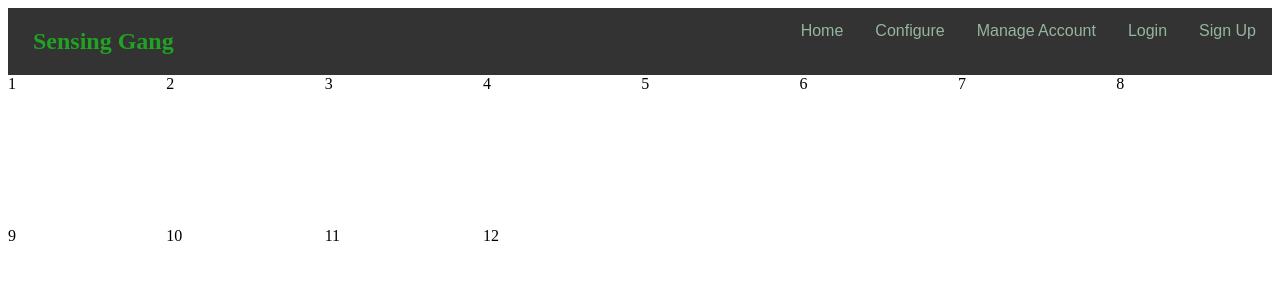
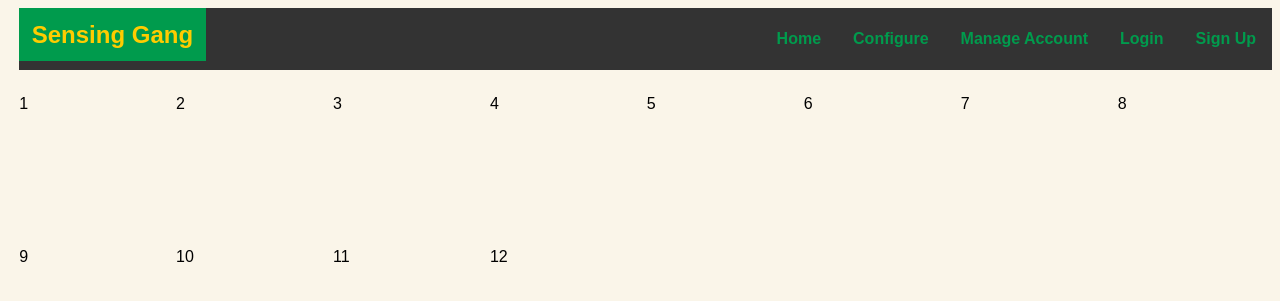
Before and after one commit to UBCO-COSC-310-Winter-2022-T2/the-project-sensinggang, a Django app: page / in a window 1280 px wide. Shown: the top 301 px of the page. Run offline with Django 3.2, Linux system fonts and the light colour scheme.

Commit message:
css work on masterStyle

```diff
--- a/sensingGang/static/masterStyle.css
+++ b/sensingGang/static/masterStyle.css
@@ -1,30 +1,81 @@
+div.nav{
+    height: .9%;
+    margin-bottom: 2%;
+    box-sizing: border-box;
+
+}
 ul {
     list-style-type: none;
-    margin: 0;
-    padding: 0;
     overflow: hidden;
     background-color: #333;
+    box-sizing: border-box;
+    height: 100%;
+    width: 100%;
+    margin: 0;
+    padding:0;
 }
 #logo{
-    color: rgb(33, 162, 37);
-    padding-left: 25px;
+    color: #FFCC00;
     float:left;
-}
-#signinMessage{
-    color: blue;
+    padding-top: 1%;
+    padding-bottom: 1%;
+    padding-left: 1%;
+    padding-right: 1%;
+    margin: 0 0 0 0;
+    background-color: #009B4D;
+    box-sizing: border-box;
+    font-family: sans-serif;
+    height: 100%;
+    font-size:150%;
 }
 
 
 li a{
     float:right;
     display: block;
-    padding: 14px 16px;
+    padding: 22px 16px;
     text-align: center;
-    color: #96b59f;
+    color: #009B4D;
     font-family: sans-serif;
     text-decoration: none;
+    box-sizing: border-box;
+    height: 100%;
+    font-weight:bold;
 }
 li a:hover{
     background-color: #777777;
-    color: #ffff;
+    color: #FAF5E9;
 }
+body {
+    background-color: #FAF5E9;
+    margin-left: 1.5%;
+    font-family: sans-serif;
+    min-height: 100%;
+}
+form{
+    border-radius: 5px;
+    background-color: #777777;
+    padding: 2%;
+    height: 10%;
+    width: 30%;
+}
+input[type=text], input[type=email], input[type=password], select {
+    width: 100%;
+    padding: 12px 20px;
+    margin: 8px 0;
+    display: inline-block;
+    border: 1px solid #ccc;
+    border-radius: 4px;
+    box-sizing: border-box;
+  }
+
+button{
+    background-color: #009B4D;
+    border: none;
+    color: #FAF5E9;
+    cursor: pointer;
+    margin: 5px 2px;
+    padding: 10px 15px;
+    width: 100%;
+
+}
--- a/sensingGang/templates/masterTemplate.html
+++ b/sensingGang/templates/masterTemplate.html
@@ -10,8 +10,8 @@
     {% endblock style%}
 </head>
 <body>
-<div>
-    <ul id="signinMessage">
+<div class="nav">
+    <ul>
         {% if user.is_authenticated %}
       <h3> Hello {{ user.first_name }}</h3>
       <h4>You're successfully logged in</h4>
@@ -28,7 +28,7 @@
       <li><a href="{% url 'signup' %}">Sign Up</a></li>
       <li><a href="{% url 'signin' %}">Login</a></li>
     {% endif %}
-        <h2 id="logo">Sensing Gang</h1>
+        <h2 id="logo">Sensing Gang</h2>
         <li><a href="">Manage Account</a></li>
         <li><a href="">Configure</a></li>
         <li><a href="{% url 'homePage' %}">Home</a></li>
--- a/sensingGang/templates/users/signin.html
+++ b/sensingGang/templates/users/signin.html
@@ -12,10 +12,8 @@
             {% csrf_token %}
            <label = for"">Username</label>
            <input type = "text" id = "username" name = 'username' placeholder = "Enter Username">
-           <br>
            <label = for"">Password</label>
            <input type = "password" id = "password" name = 'password' placeholder = "Enter Password">
-           <br>
            <button type = "submit">Login</button>
        </form>
 
--- a/sensingGang/templates/users/signup.html
+++ b/sensingGang/templates/users/signup.html
@@ -22,22 +22,16 @@
              {% csrf_token %}
             <label = for"">Username</label>
             <input type = "text" id = "username" name = 'username' placeholder = "Create a username">
-            <br>
             <label = for"">First name</label>
             <input type = "text" id = "firstname" name = 'firstname' placeholder = "First Name">
-            <br>
             <label = for"">Last name</label>
             <input type = "text" id = "lastname" name = 'lastname' placeholder = "Last name">
-            <br>
             <label = for"">Email Address</label>
             <input type = "email" id = "email" name = 'email' placeholder = "Email Address">
-            <br>
             <label = for"">Password</label>
             <input type = "password" id = "password" name = 'password' placeholder = "Password">
-            <br>
             <label = for"">Confirm Password</label>
             <input type = "password"  id = "confirmPassword" name = 'confirmPassword' placeholder = "Confirm Password">
-            <br>
             <button type = "submit">Sign Up</button>
         </form>
 
```
